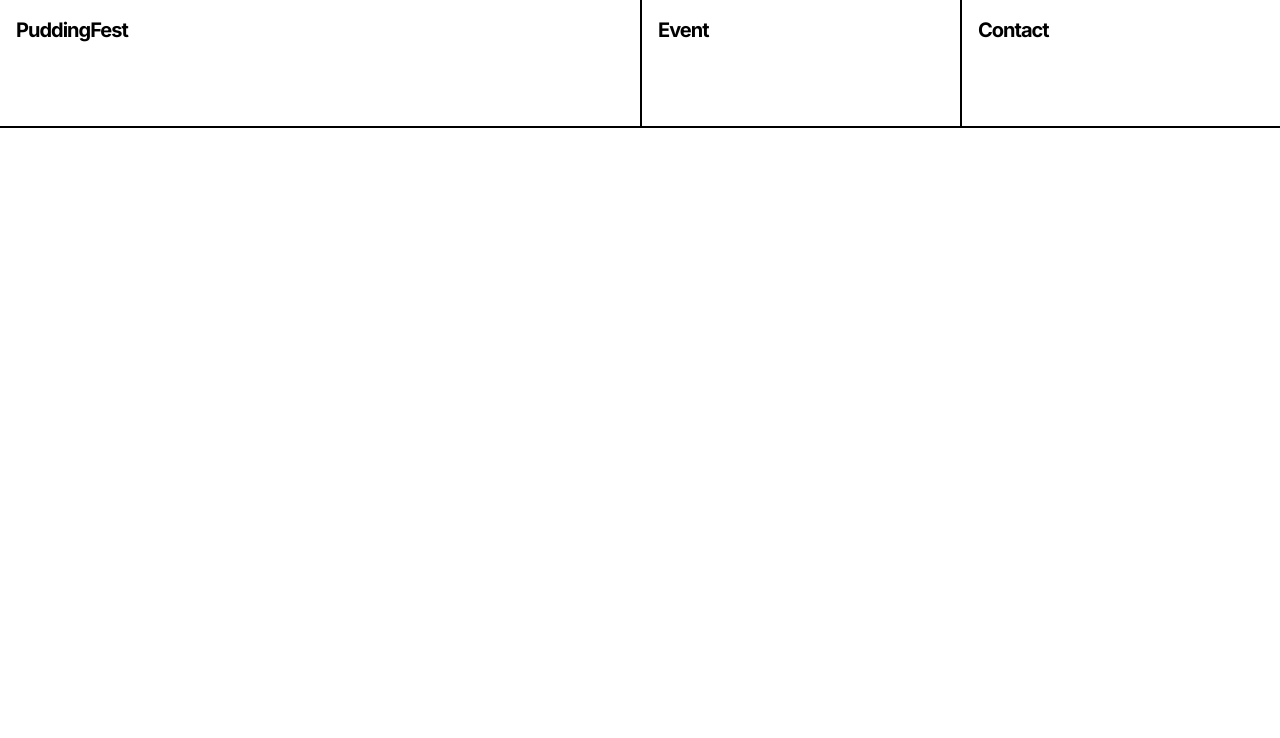
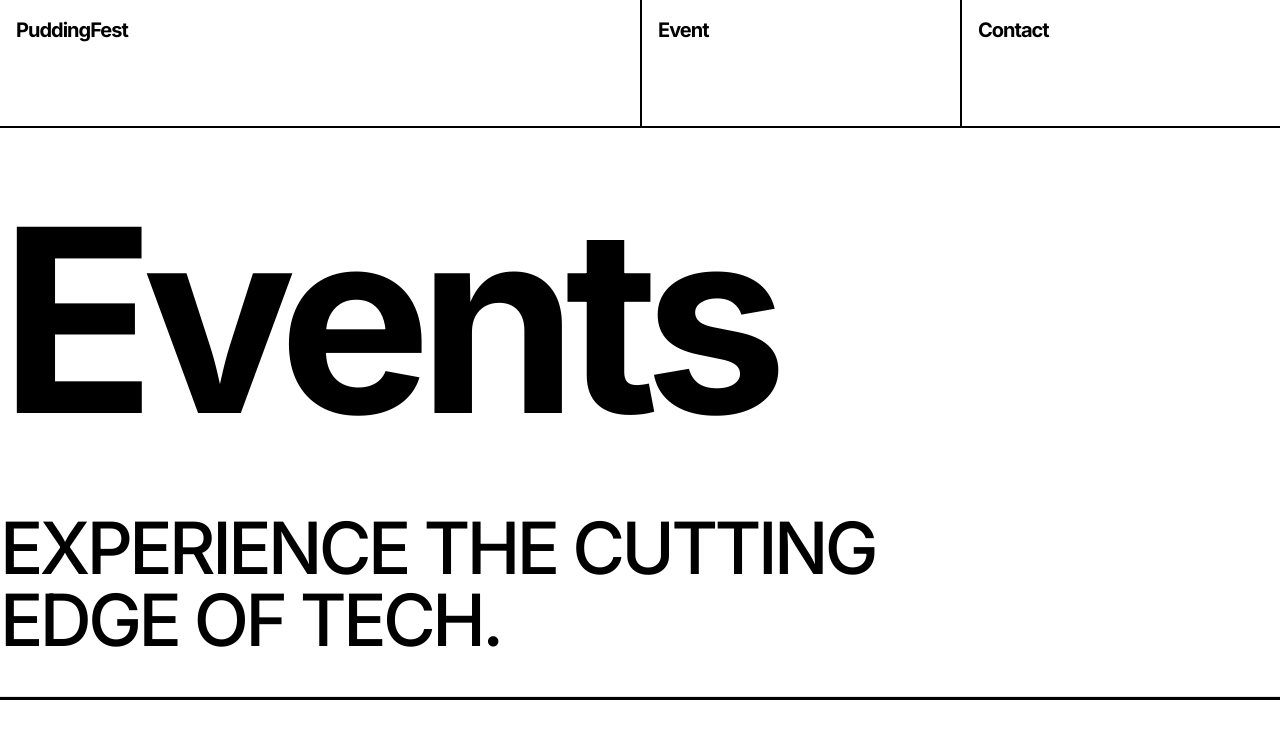
Before and after one commit to dienoov/puddingfest, a Vue app: page /event in a window 1280 px wide. Shown: the top 738 px of the page. Built offline with nearby package versions, Linux system fonts and the light colour scheme.

Commit message:
Add event page

```diff
--- /dev/null
+++ b/src/components/EventPage.vue
@@ -0,0 +1,13 @@
+<script setup>
+import MainHeader from './MainHeader.vue';
+</script>
+
+<template>
+  <main>
+    <MainHeader title="Events" subtitle="Experience the Cutting Edge of Tech." />
+  </main>
+</template>
+
+<style scoped>
+
+</style>
--- a/src/main.js
+++ b/src/main.js
@@ -3,12 +3,16 @@ import './style.css';
 import { createRouter, createWebHistory } from 'vue-router';
 import App from './App.vue';
 import LandingPage from './components/LandingPage.vue';
+import EventPage from './components/EventPage.vue';
 
 const router = createRouter({
   history: createWebHistory(),
   routes: [{
     path: '/',
     component: LandingPage,
+  }, {
+    path: '/event',
+    component: EventPage,
   }],
 });
 
```
